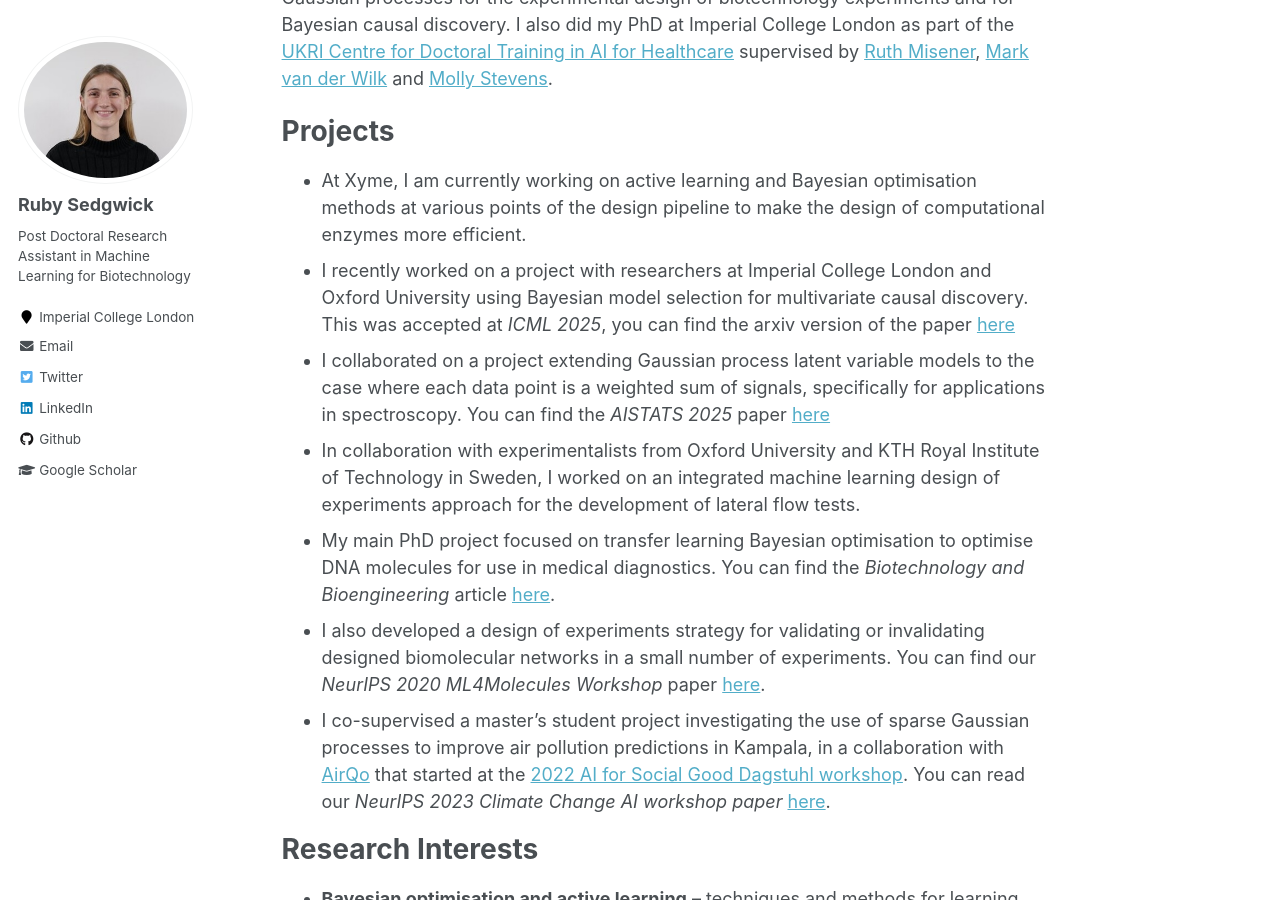
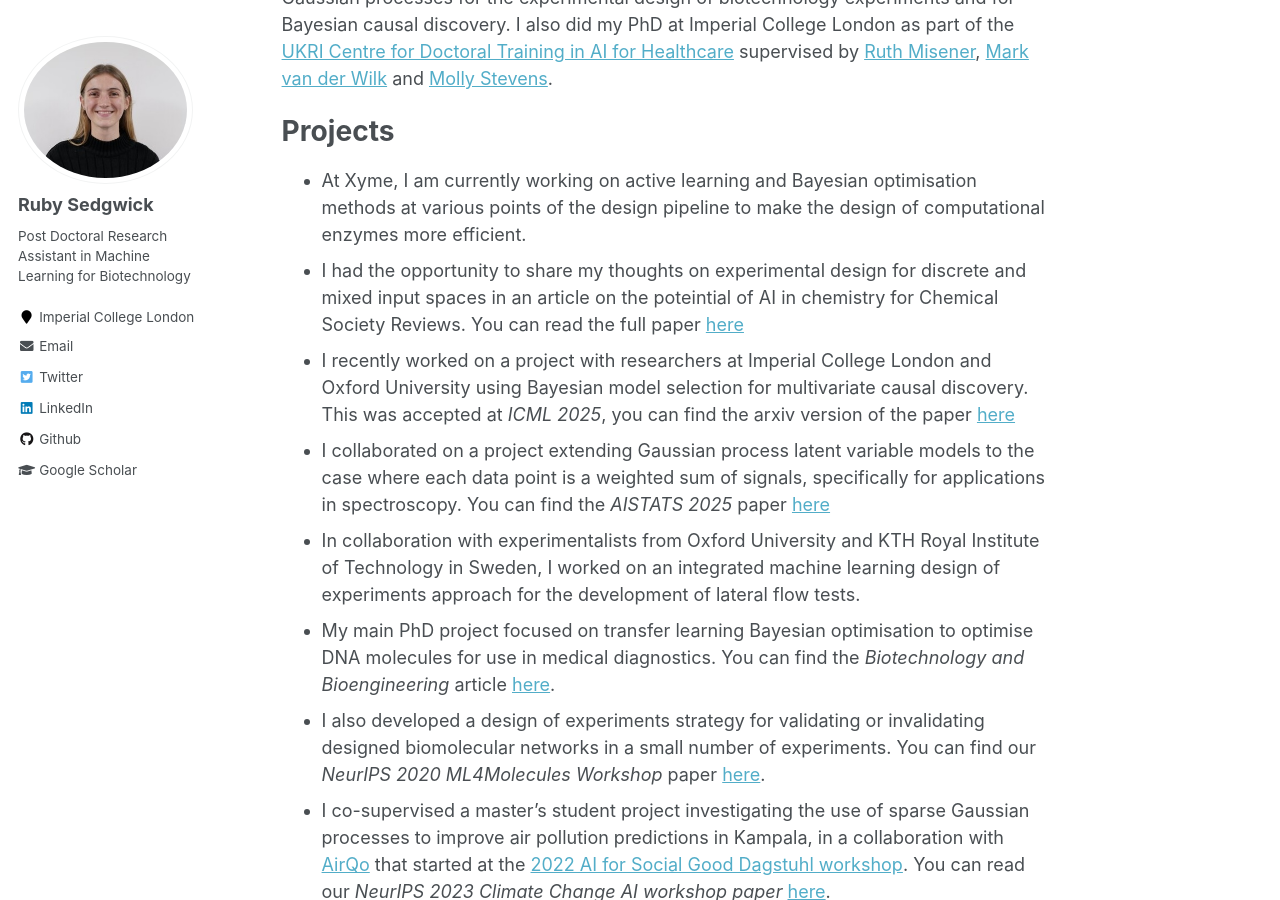
Before and after one commit to RSedgwick/rsedgwick.github.io, a Jekyll site: the page built from _pages/about.md, in a window 1280 px wide and 900 px high, scrolled down 358 px. Built offline with Jekyll 4.4.1, drawn with Linux system fonts in a browser that asks for light colours; a script bundle is joined from its source files by our own code.

Commit message:
Update about.md

```diff
--- a/_pages/about.md
+++ b/_pages/about.md
@@ -15,6 +15,7 @@ I am a research scientist at [Xyme](https://www.xyme.ai/) working on machine lea
 Projects
 ======
 - At Xyme, I am currently working on active learning and Bayesian optimisation methods at various points of the design pipeline to make the design of computational enzymes more efficient.
+- I had the opportunity to share my thoughts on experimental design for discrete and mixed input spaces in an article on the poteintial of AI in chemistry for Chemical Society Reviews. You can read the full paper [here](https://pubs.rsc.org/en/content/articlelanding/2025/cs/d5cs00146c)
 - I recently worked on a project with researchers at Imperial College London and Oxford University using Bayesian model selection for multivariate causal discovery. This was accepted at _ICML 2025_, you can find the arxiv version of the paper [here](https://arxiv.org/abs/2411.10154)
 - I collaborated on a project extending Gaussian process latent variable models to the case where each data point is a weighted sum of signals, specifically for applications in spectroscopy. You can find the _AISTATS 2025_ paper [here](https://arxiv.org/abs/2402.09122)
 - In collaboration with experimentalists from Oxford University and KTH Royal Institute of Technology in Sweden, I worked on an integrated machine learning design of experiments approach for the development of lateral flow tests.
```
